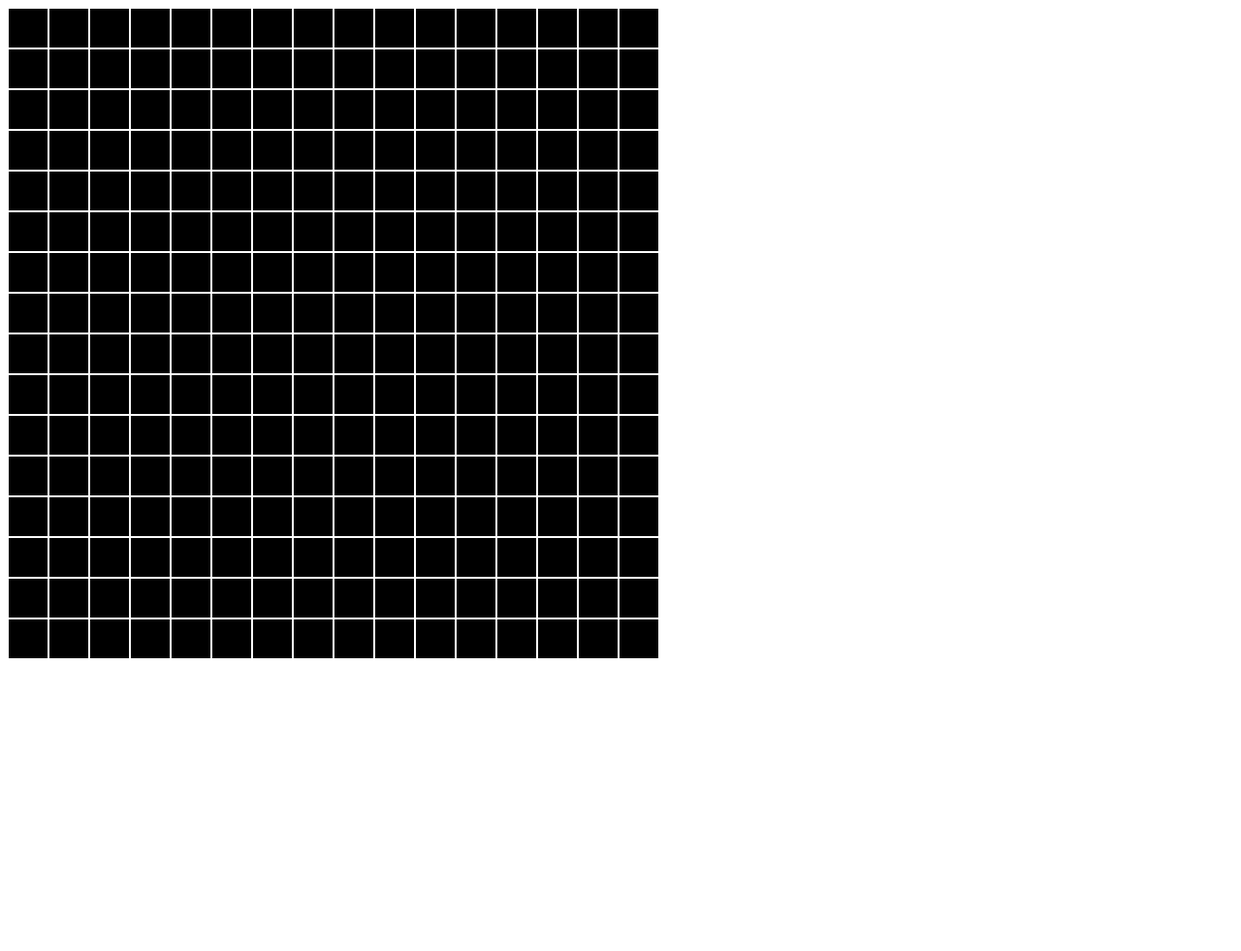
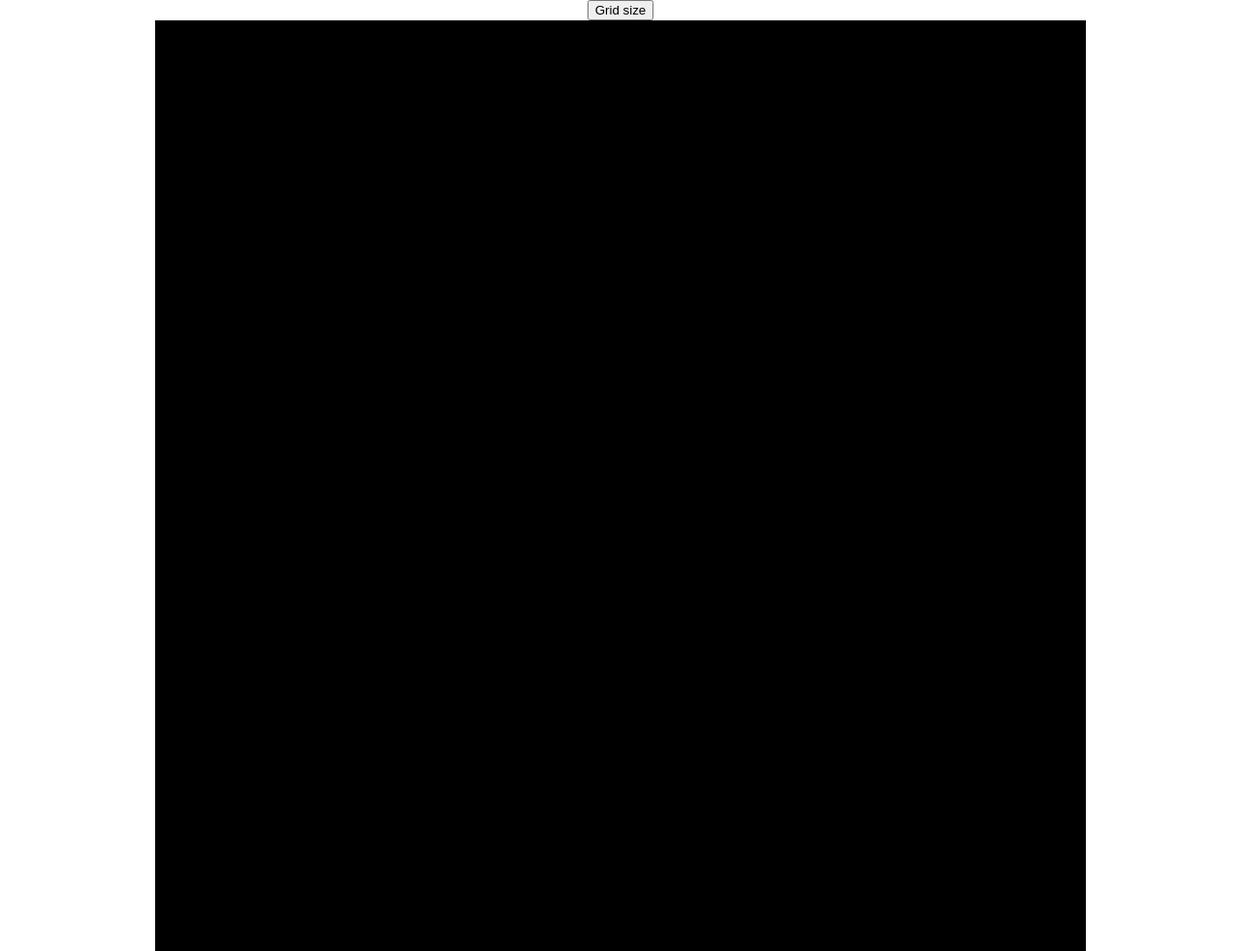
Before and after one commit to Borrow228/sketch-odin, a plain HTML site: page index.html in a window 1280 px wide. Shown: the whole page at 97% size. Before the commit the page ends 800 px from the top, so only its background shows below. Drawn offline with Linux system fonts and the light colour scheme.

Commit message:
Fix resolution

```diff
--- a/index.html
+++ b/index.html
@@ -8,6 +8,7 @@
 </head>
 <body>
     <div class="header">
+        <button id="button">Grid size</button>
     </div>
     <div id="container"></div>
     <script src="script.js"></script>
--- a/script.js
+++ b/script.js
@@ -1,20 +1,39 @@
 const container = document.querySelector("#container");
 
-let height = 16;
-let width = 16;
-let squareWidth = 40;
-let squareHeight = 40;
-container.style.maxWidth = width * (squareWidth + 2) + "px";
+let gridHeight = 16;
+let gridWidth = 16;
+let squareWidth = 20;
+let squareHeight = 20;
 
+
+function createGrid(width, height) {
+    width = gridWidth;
+    height = gridHeight;
 for (i = 0; i < (height * width); i ++) {
     let square = document.createElement("div");
     square.setAttribute("class", "square");
     square.textContent = "";
-    square.style.width = squareWidth + "px";
-    square.style.height = squareHeight + "px";
+    square.style.width = 960 / (gridHeight) + "px";
+    square.style.height = 960 / (gridHeight) + "px";
     container.appendChild(square);
 
     square.addEventListener("mouseover", function () {
         square.style.backgroundColor = "white";
     })
 }
+}
+
+createGrid();
+
+let button = document.querySelector("#button");
+button.addEventListener("click", function() {
+    let enteredNumber = prompt("Enter the grid size: ");
+        while (enteredNumber > 100) {
+            enteredNumber = prompt("Not bigger, than 100, please...");
+        }
+    console.log(enteredNumber);
+    gridWidth = enteredNumber;
+    gridHeight = enteredNumber;
+    container.innerHTML = '';
+    createGrid(gridWidth, gridHeight);
+})
--- a/style.css
+++ b/style.css
@@ -1,15 +1,27 @@
 #container {
     display: flex;
     flex-wrap: wrap;
-
+    width: 960px;
+    height: 960px;
     }
-
-#container:hover {
-    background-color: white;
-}
 
 .square {
     background-color: black;
-    height: 40px;
-    border: 1px solid white;
+    border: 0px solid white;
 }
+
+html {
+    margin: 0px;
+    height: 100%;
+    width: 100%;
+ }
+
+ body {
+    margin: 0px;
+    min-height: 100%;
+    width: 100%;
+    display: flex;
+    justify-content: center;
+    align-items: center;
+    flex-direction: column;
+ }
```
